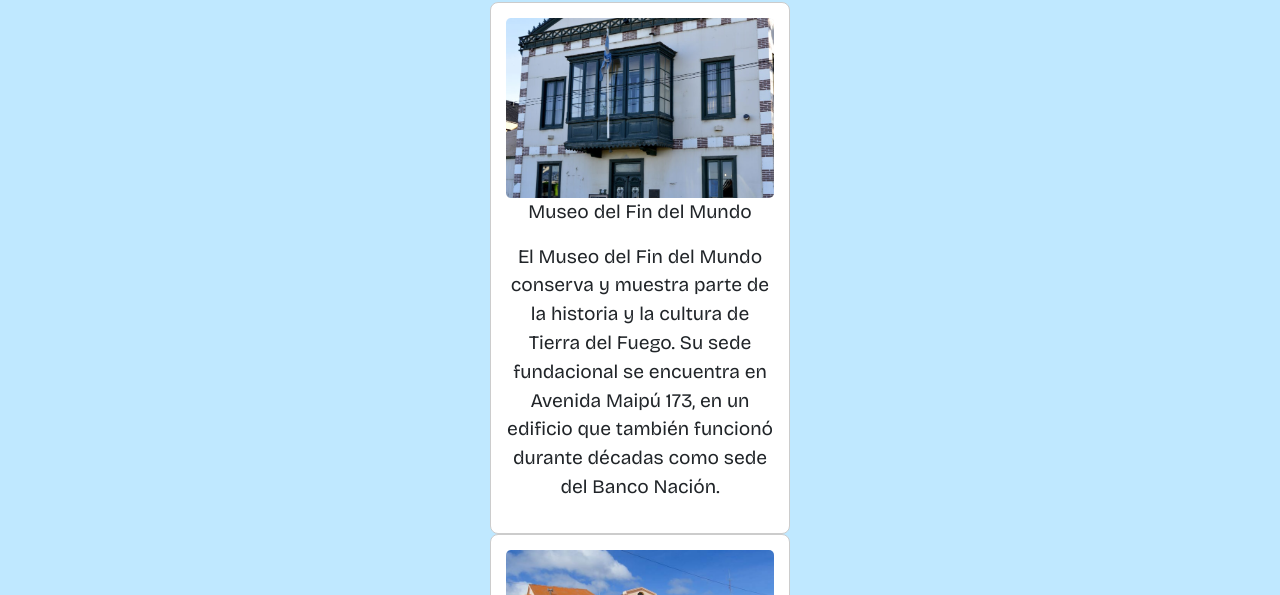
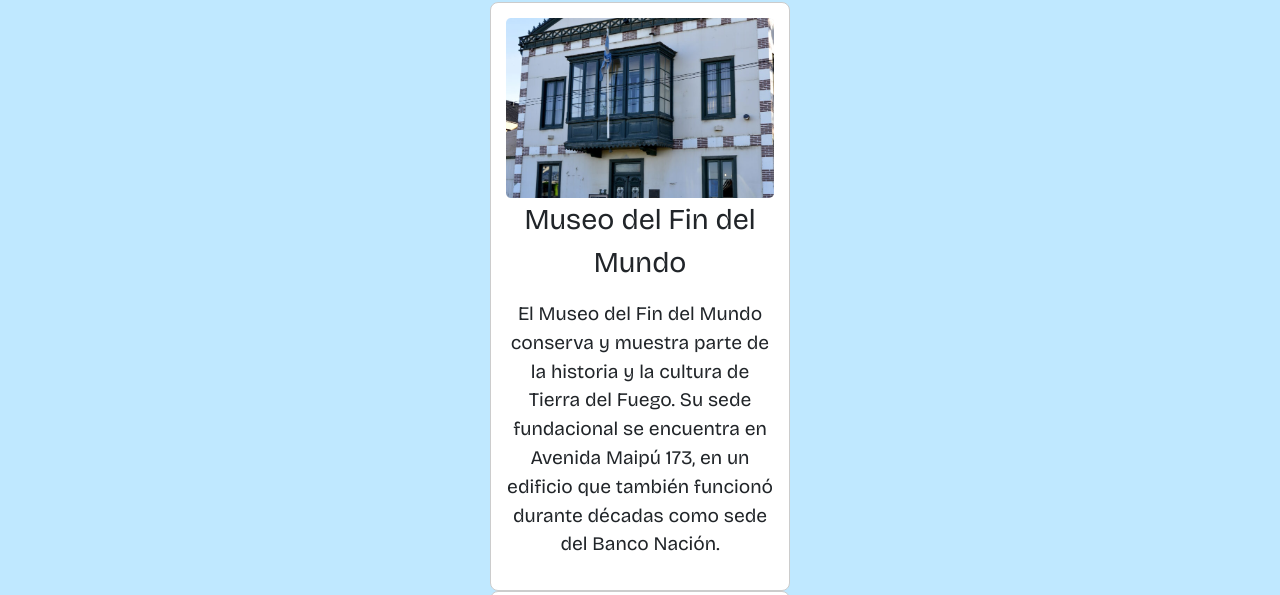
Before and after one commit to xAmadeus67/Proyecto-LenguajesInformaticos1, a plain HTML site: page lugares.html in a window 1280 px wide. Shown: the part 205-800 px from the top of the page. Drawn offline with nearby package versions, Linux system fonts and the light colour scheme.

Commit message:
agrego un tamaño a una clase para los articulos en archivo lugares

```diff
--- a/estilos.css
+++ b/estilos.css
@@ -252,7 +252,9 @@ h1 {
 .museo p {
     line-height: 1.5;
 }
-
+.tituloArticulo {
+    font-size: 1.5em;
+}
 
 /* diseño de pagina ciudad (historia) */
 
```
